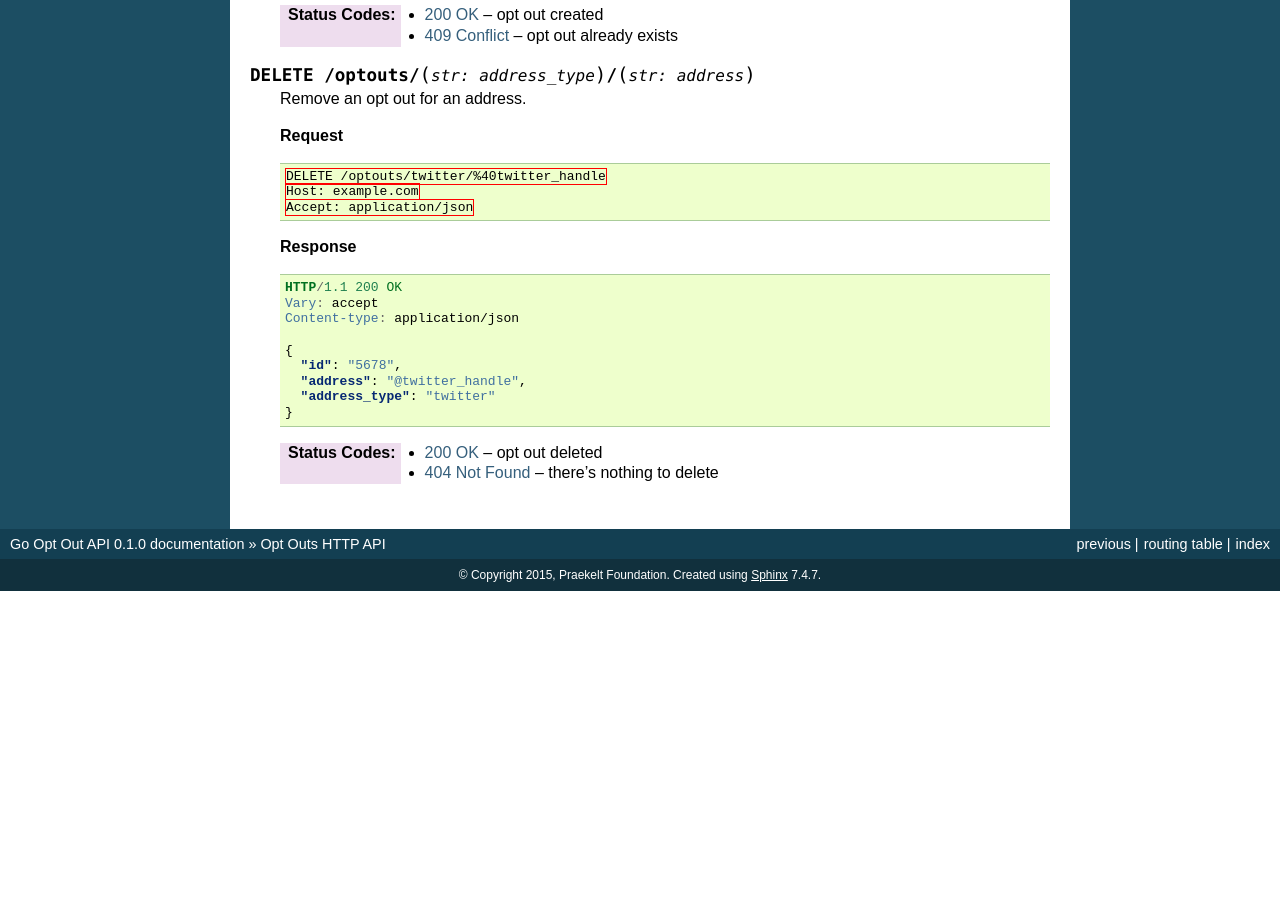
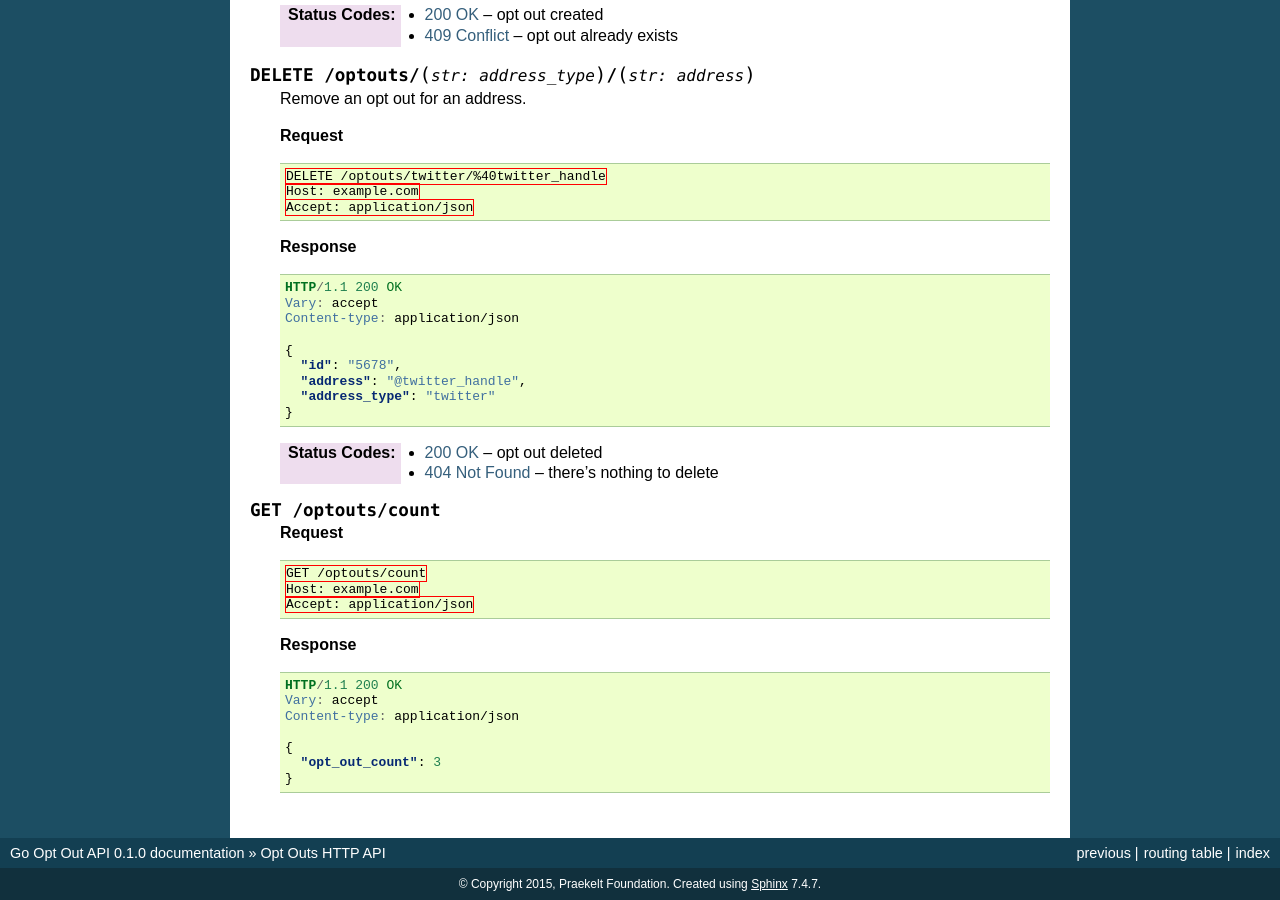
Before and after one commit to praekelt/go-optout-api, a Sphinx documentation site: the page built from docs/http_api.rst, in a window 1280 px wide and 900 px high, scrolled down 997 px. Built offline with Sphinx 7.4.7, drawn with Linux system fonts in a browser that asks for light colours; before the commit the page ends 1588 px from its top, so only the background shows below that.

Commit message:
opt out status end point is done

```diff
--- a/docs/http_api.rst
+++ b/docs/http_api.rst
@@ -95,3 +95,25 @@ API Methods
 
    :statuscode 200: opt out deleted
    :statuscode 404: there's nothing to delete
+
+.. http:get:: /optouts/count
+
+   **Request**
+
+   .. sourcecode:: http
+
+      GET /optouts/count
+      Host: example.com
+      Accept: application/json
+
+   **Response**
+
+   .. sourcecode:: http
+
+      HTTP/1.1 200 OK
+      Vary: accept
+      Content-type: application/json
+
+      {
+        "opt_out_count": 3
+      }
```
